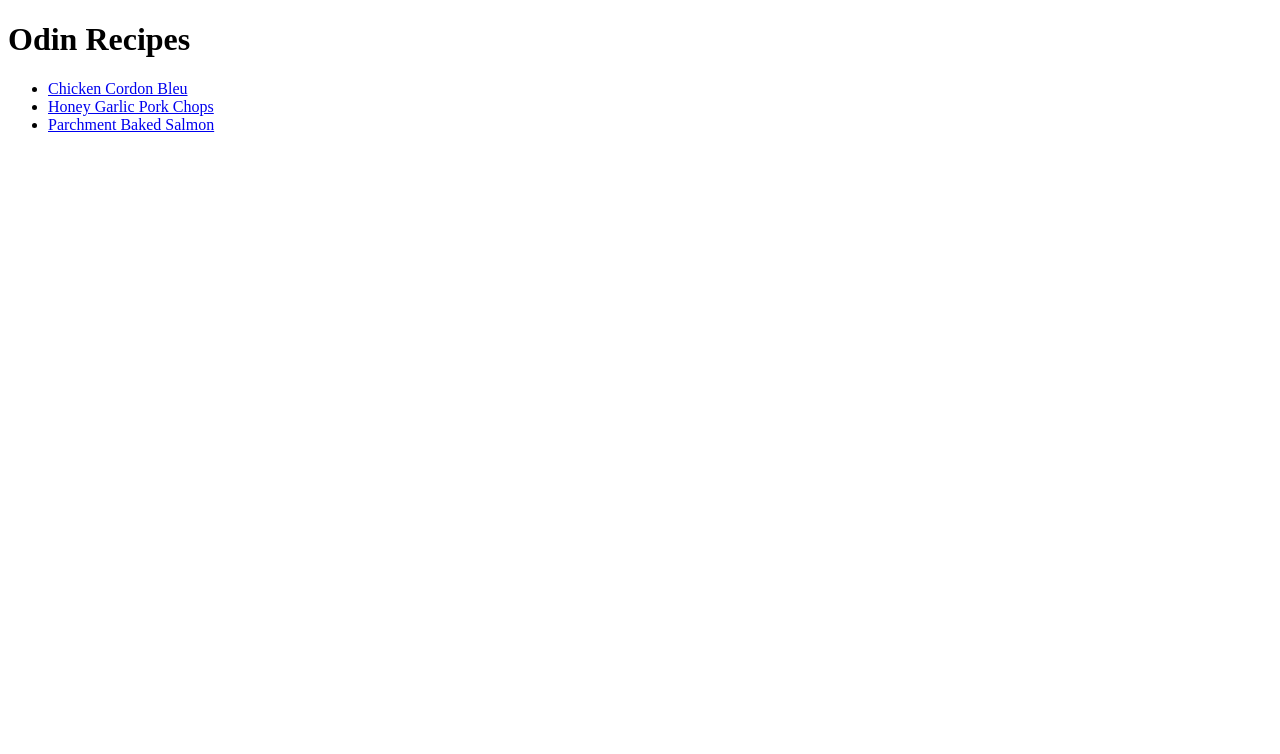
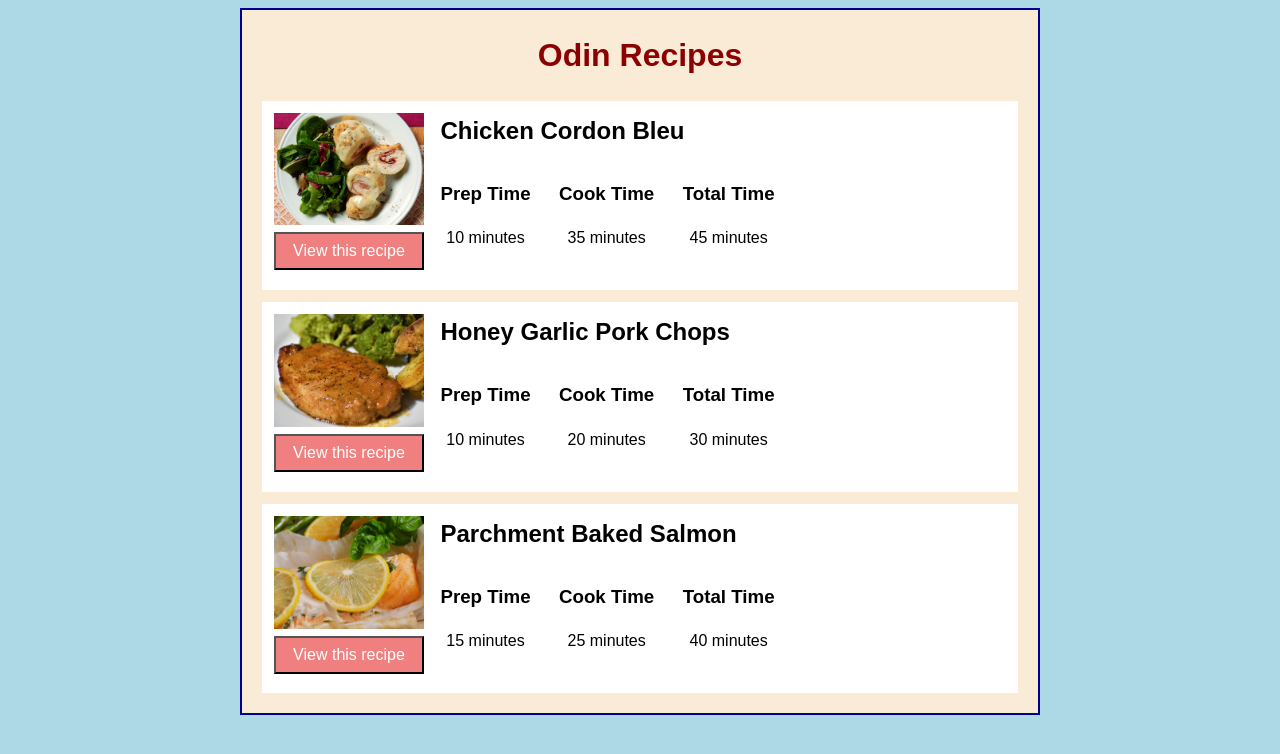
Before and after one commit to spcameron/odin-recipes, a plain HTML site: page index.html in a window 1280 px wide. Drawn offline with Linux system fonts and the light colour scheme.

Commit message:
Create styling for index.html

```diff
--- a/index.html
+++ b/index.html
@@ -8,18 +8,83 @@
 </head>
 
 <body>
+  <div class="main-container">
     <h1>Odin Recipes</h1>
+    <div class="recipes">
+      <ul>
+        <li class="recipe-card">
+          <div class="image-and-link">
+            <img src="./images/chicken-cordon-bleu.jpg" alt="thumbnail preview of chicken cordon bleu">
+            <button><a href="./recipes/chicken-cordon-bleu.html">View this recipe</a></button>
+          </div>
+          <div class="recipe-preview">
+            <h2>Chicken Cordon Bleu</h2>
             <ul>
               <li>
-      <a href="./recipes/chicken-cordon-bleu.html">Chicken Cordon Bleu</a>
+                <h3>Prep Time</h3>
+                <p>10 minutes</p>
               </li>
               <li>
-      <a href="./recipes/honey-garlic-pork-chops.html">Honey Garlic Pork Chops</a>
+                <h3>Cook Time</h3>
+                <p>35 minutes</p>
               </li>
               <li>
-      <a href="./recipes/parchment-baked-salmon.html">Parchment Baked Salmon</a>
+                <h3>Total Time</h3>
+                <p> 45 minutes</p>
               </li>
             </ul>
+          </div>
+        </li>
+        <li class="recipe-card">
+          <div class="image-and-link">
+            <img src="./images/honey-garlic-pork-chops.jpg" alt="thumbnail preview of honey garlic pork chops">
+            <button><a href="./recipes/honey-garlic-pork-chops.html">View this recipe</a></button>
+          </div>
+          <div class="recipe-preview">
+            <h2>Honey Garlic Pork Chops</h2>
+            <ul>
+              <li>
+                <h3>Prep Time</h3>
+                <p>10 minutes</p>
+              </li>
+              <li>
+                <h3>Cook Time</h3>
+                <p>20 minutes</p>
+              </li>
+              <li>
+                <h3>Total Time</h3>
+                <p>30 minutes</p>
+              </li>
+            </ul>
+          </div>
+        </li>
+        <li class="recipe-card">
+          <div class="image-and-link">
+            <img src="./images/parchment-baked-salmon.jpg" alt="thumbnail preview of parchment baked salmon">
+            <button><a href="./recipes/parchment-baked-salmon.html">View this recipe</a></button>
+          </div>
+          <div class="recipe-preview">
+            <h2>Parchment Baked Salmon</h2>
+            <ul>
+              <li>
+                <h3>Prep Time</h3>
+                <p>15 minutes</p>
+              </li>
+              <li>
+                <h3>Cook Time</h3>
+                <p>25 minutes</p>
+              </li>
+              <li>
+                <h3>Total Time</h3>
+                <p>40 minutes</p>
+              </li>
+            </ul>
+          </div>
+        </li>
+      </ul>
+    </div>
+  </div>
+
 </body>
 
 </html>
--- a/recipes/recipes-style.css
+++ b/recipes/recipes-style.css
@@ -16,10 +16,6 @@ body {
   line-height: 1.5;
 }
 
-h1 {
-  color: darkred;
-}
-
 .recipe-card {
   max-width: 600px;
   background-color: antiquewhite;
@@ -34,6 +30,7 @@ h1 {
 }
 
 .recipe-card h1 {
+  color: darkred;
   text-align: center;
 }
 
--- a/style.css
+++ b/style.css
@@ -0,0 +1,84 @@
+html {
+  margin:0;
+  padding: 0;
+  box-sizing: border-box;
+}
+
+*,
+*::before,
+*::after {
+  box-sizing: inherit;
+}
+
+body {
+  font-family: Arial, Helvetica, sans-serif;
+  background-color: lightblue;
+  line-height: 1.5;
+}
+
+.main-container {
+  max-width: 800px;
+  background-color: antiquewhite;
+  border: 2px solid darkblue;
+  margin: 0 auto;
+}
+
+.main-container h1 {
+  color: darkred;
+  text-align: center;
+}
+
+.recipes {
+  margin: 20px auto;
+  padding: 0 20px;
+}
+
+.recipes ul {
+  list-style: none;
+  padding: 0;
+}
+
+.recipe-card {
+  background-color: white;
+  padding: 12px 12px;
+  margin: 12px auto;
+}
+
+.recipe-card h2 {
+  vertical-align: top;
+  margin: 0 12px;
+}
+
+.recipe-card img {
+  width: 150px;
+}
+
+.recipe-card button {
+  width: 150px;
+  padding: 8px 12px;
+  background-color: lightcoral;
+  display: block;
+}
+
+.recipe-card button a {
+  font-size: 16px;
+  color: white;
+  text-decoration: none;
+}
+
+.image-and-link,
+.recipe-preview {
+  display: inline-block;
+  vertical-align: top;
+}
+
+.recipe-preview ul {
+  text-align: center;
+  padding: 0;
+  margin: 12px 0;
+}
+
+.recipe-preview li {
+  display: inline-block;
+  margin: 0 12px;
+}
```
Lines whose indentation alone changed are shown as unchanged.
